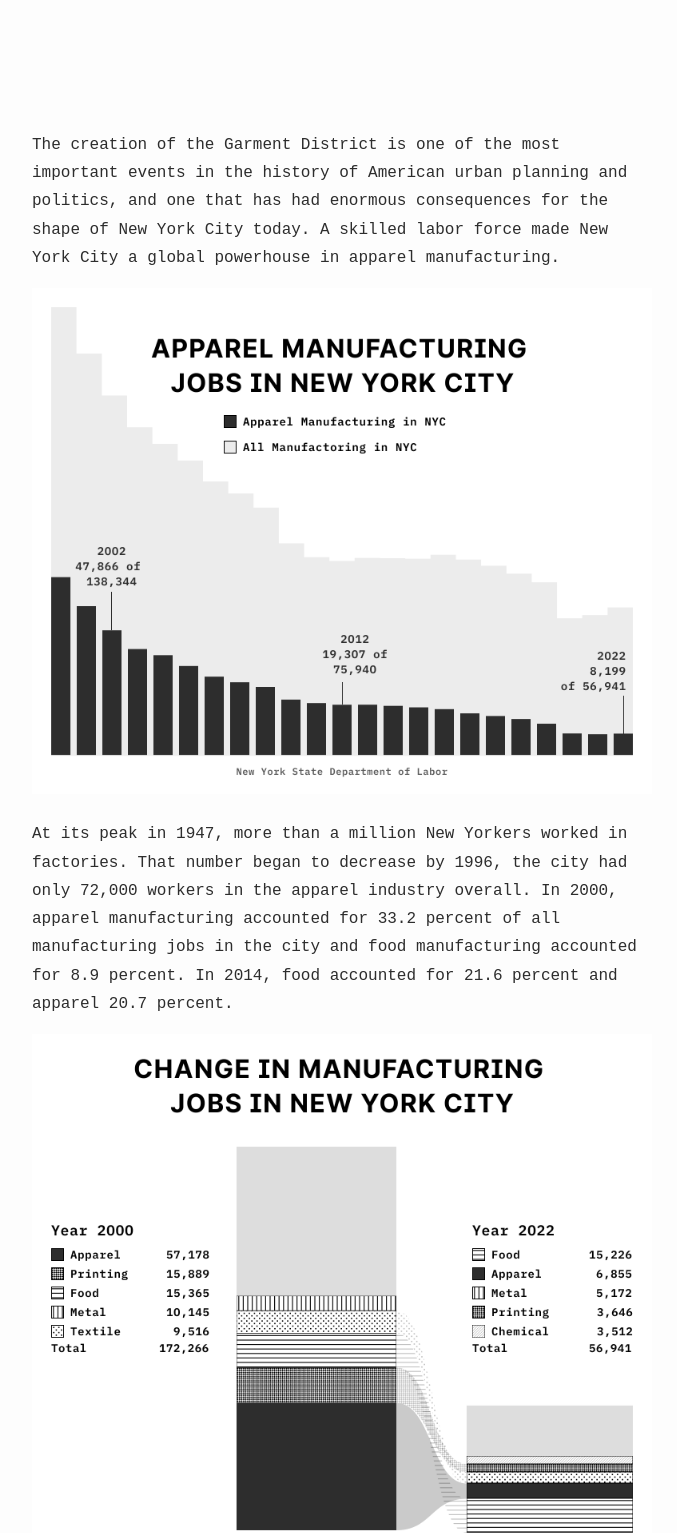
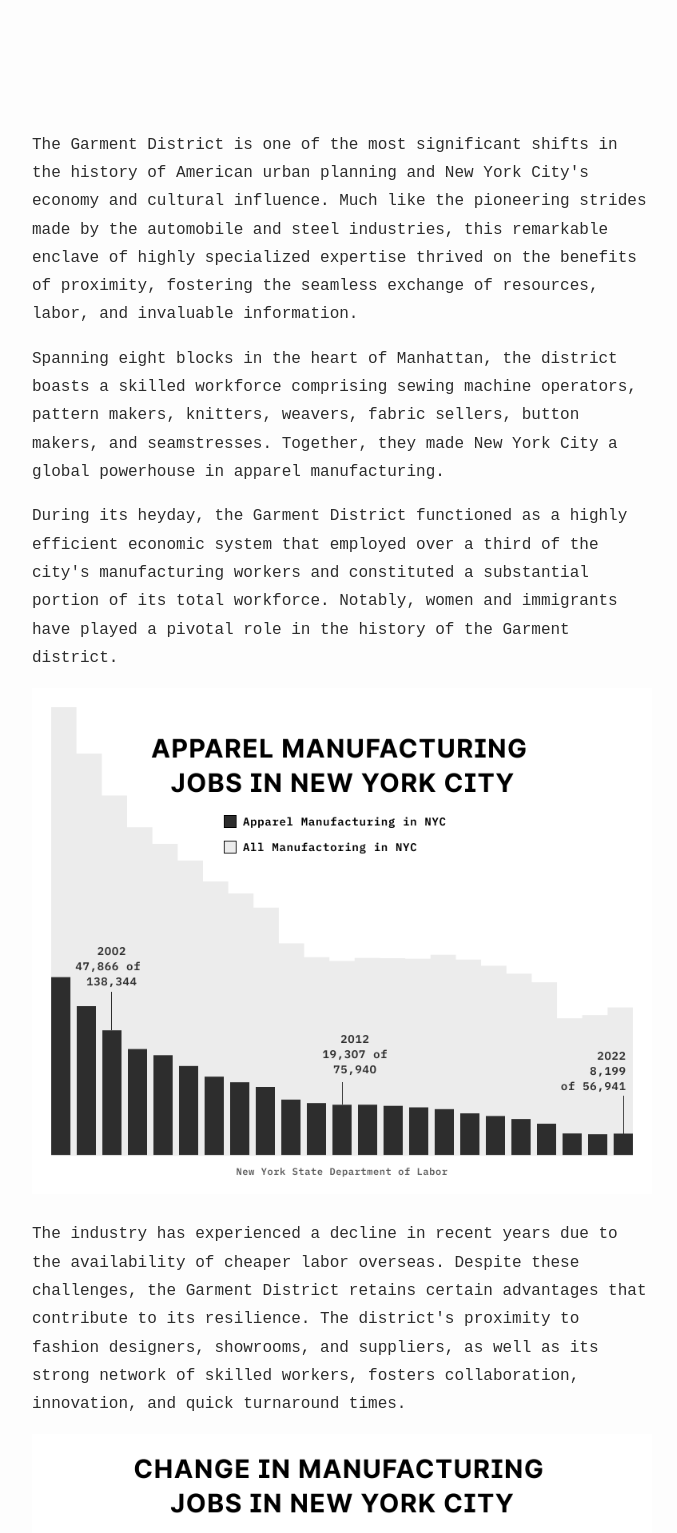
Before and after one commit to krlmnz/Garment, a plain HTML site: page index.html in a window 1280 px wide. Shown: the part 760-2293 px from the top of the page, without its empty margins (298-975 px from the left). Drawn offline with Linux system fonts and the light colour scheme.

Commit message:
Update index.html

```diff
--- a/index.html
+++ b/index.html
@@ -19,15 +19,21 @@
       <div class="image"></div>
     </div>
     <div class="article-text">
-      <p>The creation of the Garment District is one of the most important events in the history of American urban planning and politics, and one that has had enormous consequences for the shape of New York City today. A skilled labor force made New York City a global powerhouse in apparel manufacturing.
+      <p>The Garment District is one of the most significant shifts in the history of American urban planning and New York City's economy and cultural influence. Much like the pioneering strides made by the automobile and steel industries, this remarkable enclave of highly specialized expertise thrived on the benefits of proximity, fostering the seamless exchange of resources, labor, and invaluable information.</p>
+
+ <p>Spanning eight blocks in the heart of Manhattan, the district boasts a skilled workforce comprising sewing machine operators, pattern makers, knitters, weavers, fabric sellers, button makers, and seamstresses. Together, they made New York City a global powerhouse in apparel manufacturing.</p>
+
+ <p>During its heyday, the Garment District functioned as a highly efficient economic system that employed over a third of the city's manufacturing workers and constituted a substantial portion of its total workforce. Notably, women and immigrants have played a pivotal role in the history of the Garment district.</p>
 
       <p> <img src="chart-1.png" width="100%"></p>
 
-      <p>At its peak in 1947, more than a million New Yorkers worked in factories. That number began to decrease by 1996, the city had only 72,000 workers in the apparel industry overall. In 2000, apparel manufacturing accounted for 33.2 percent of all manufacturing jobs in the city and food manufacturing accounted for 8.9 percent. In 2014, food accounted for 21.6 percent and apparel 20.7 percent.
+      <p>The industry has experienced a decline in recent years due to the availability of cheaper labor overseas. Despite these challenges, the Garment District retains certain advantages that contribute to its resilience. The district's proximity to fashion designers, showrooms, and suppliers, as well as its strong network of skilled workers, fosters collaboration, innovation, and quick turnaround times.
       </p>
 
       <img src="chart-2.png" width="100%">
-      <p>The Garment District has been synonymous with design since its inception in 1919, and today it is still the living center of American fashion design, home to the greatest concentration of fashion designers in the country.But beneath the gloss of fashion lies a rich history of the people who gave life to this colorful and enduring New York neighborhood. </p>
+      <p>Between 1958 and 1977, garment manufacturing in Manhattan was cut in half, a trend that would continue throughout the 1980s and 1990s. Instead of supporting the dwindling manufacturing sector, the Mayor's office chose to invest in the growing service sector, reshaping the character of the neighborhood.</p>
+
+<p>In 2000, apparel manufacturing accounted for 33.2 percent of all manufacturing jobs in the city, and food manufacturing accounted for 8.9 percent. In 2022, food accounts for 26.7 percent, and apparel accounts for 12.0 percent.</p>
 
     </div>
   </article>
```
